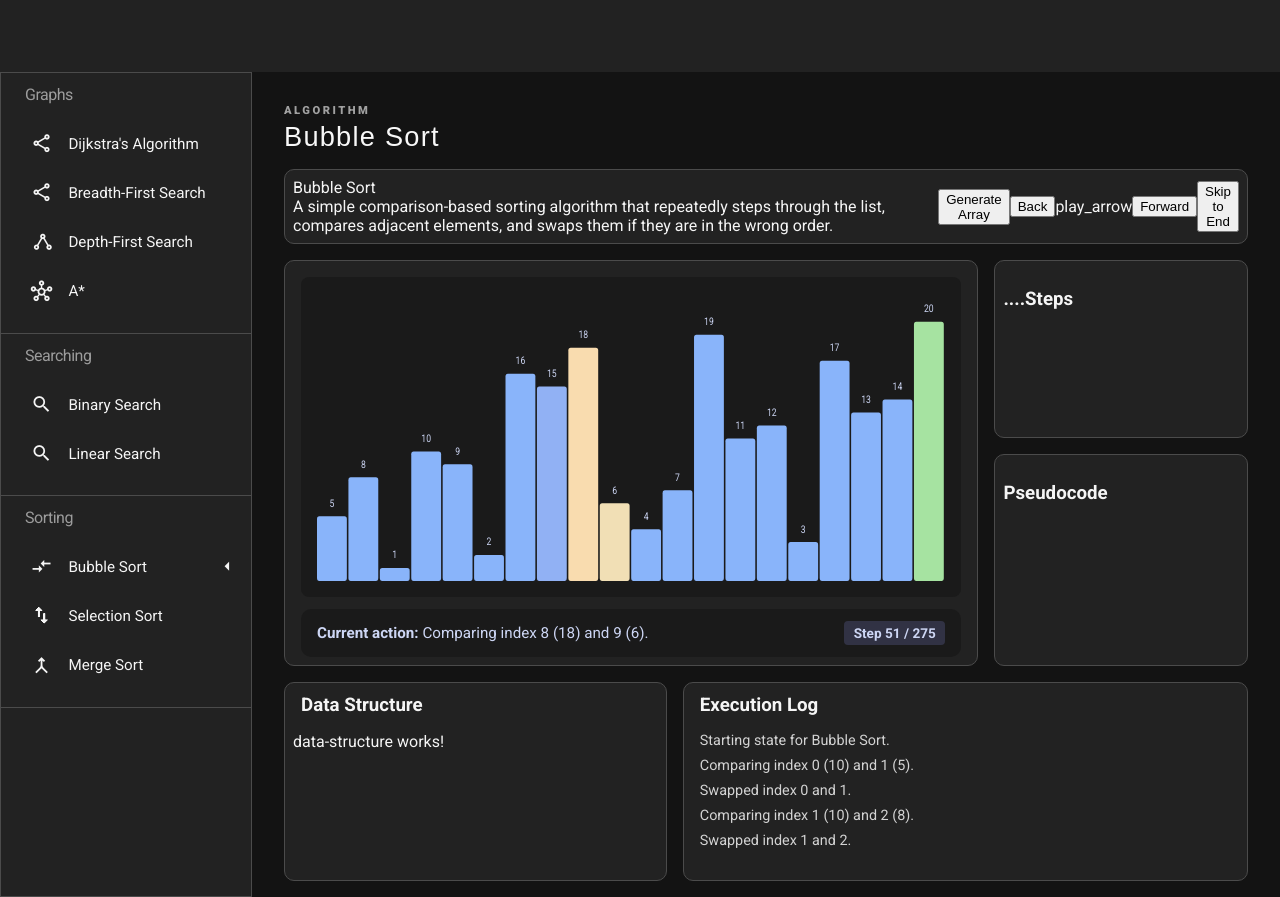
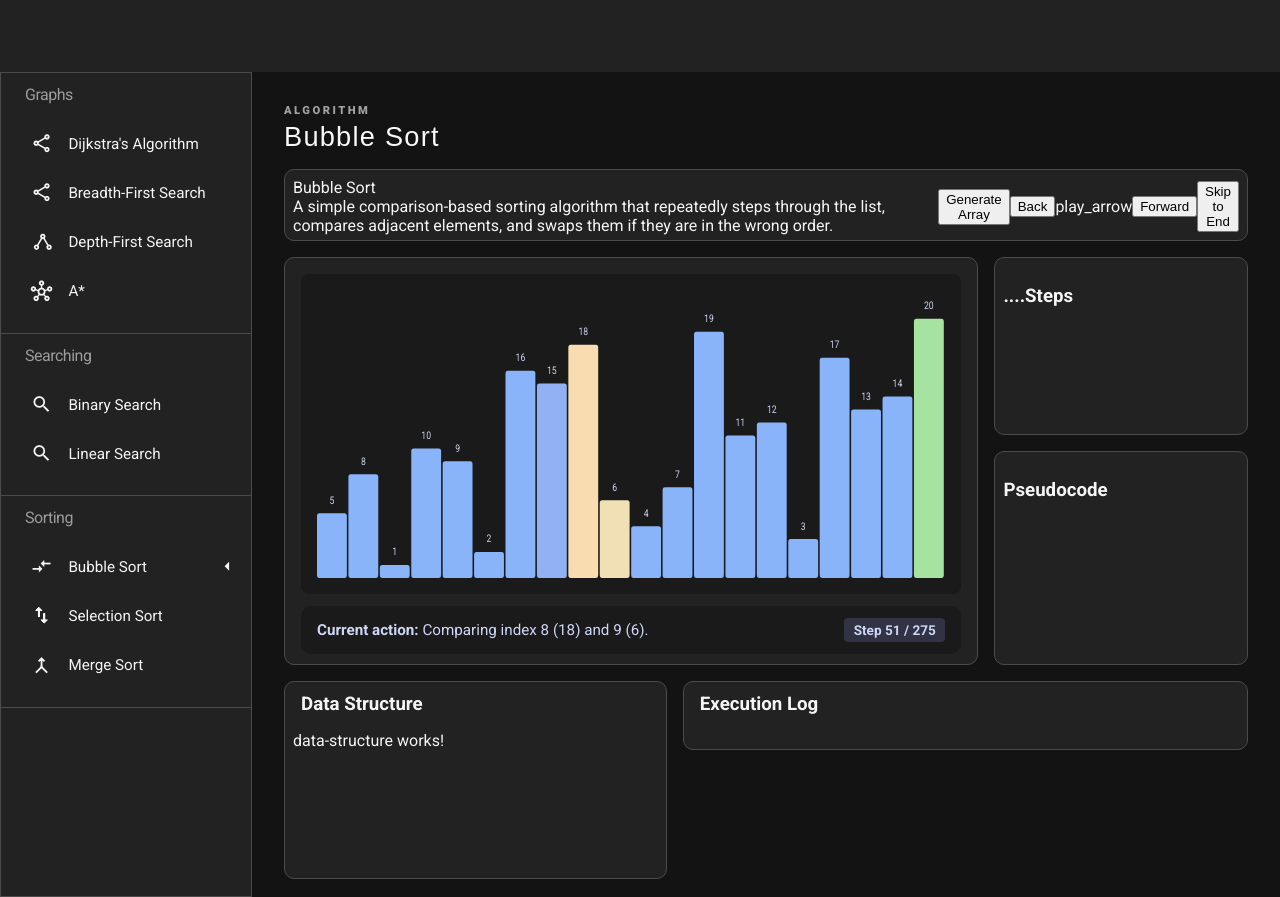
Before and after one commit to flavia3107/algorithm-visualizer, an Angular app: page / in a window 1280 px wide. Built offline with nearby package versions, Linux system fonts and the light colour scheme.

Commit message:
Algorithm-Visualizer: Responsivity - P1

```diff
--- a/src/app/app.scss
+++ b/src/app/app.scss
@@ -24,6 +24,7 @@
 
 .execution-log {
 	height: 11.3rem;
+	max-height: 25.5%;
 	overflow: hidden;
 	width: 60%;
 }
@@ -33,7 +34,9 @@
 }
 
 .data-log {
+	min-height: 11.3rem;
 	gap: 1rem;
+	height: 25.5%;
 }
 
 .algorithm-title {
@@ -58,6 +61,8 @@ h3 {
 
 .visualizer-row {
 	gap: 1rem;
+	min-height: 25rem;
+	height: 52.5%;
 }
 
 .algorithm-details {
@@ -67,3 +72,12 @@ h3 {
 .graph {
 	width: 80%;
 }
+
+.controls {
+	min-height: 2rem;
+	height: 7%;
+}
+
+app-details {
+	height: 100%;
+}
--- a/src/app/components/details/details.scss
+++ b/src/app/components/details/details.scss
@@ -1,12 +1,16 @@
 .details-container {
 	width: 100%;
 	gap: 1rem;
+	height: 100%;
 }
 
 .pseudocode {
-	height: 12.1rem;
+	min-height: 12.1rem;
+	height: 55%;
 }
 
 .details {
-	height: 10rem;
+	min-height: 10rem;
+	min-height: 10rem;
+	height: 45%;
 }
```
